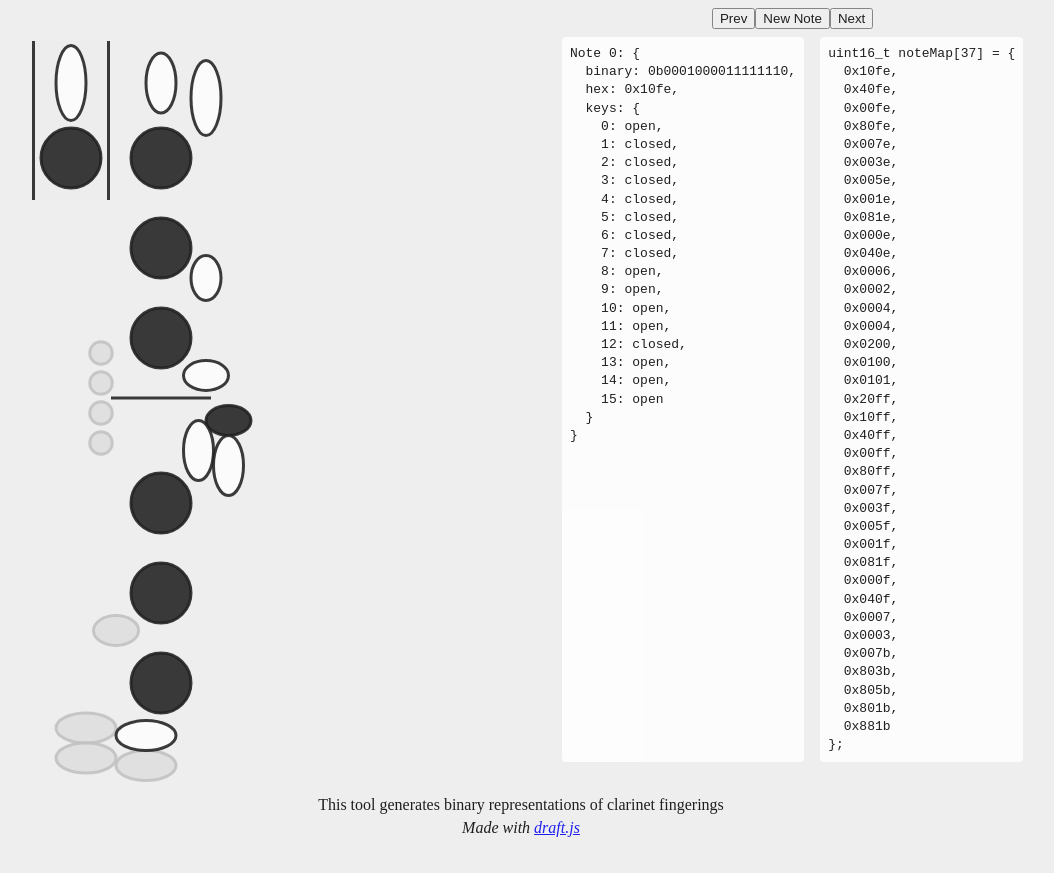
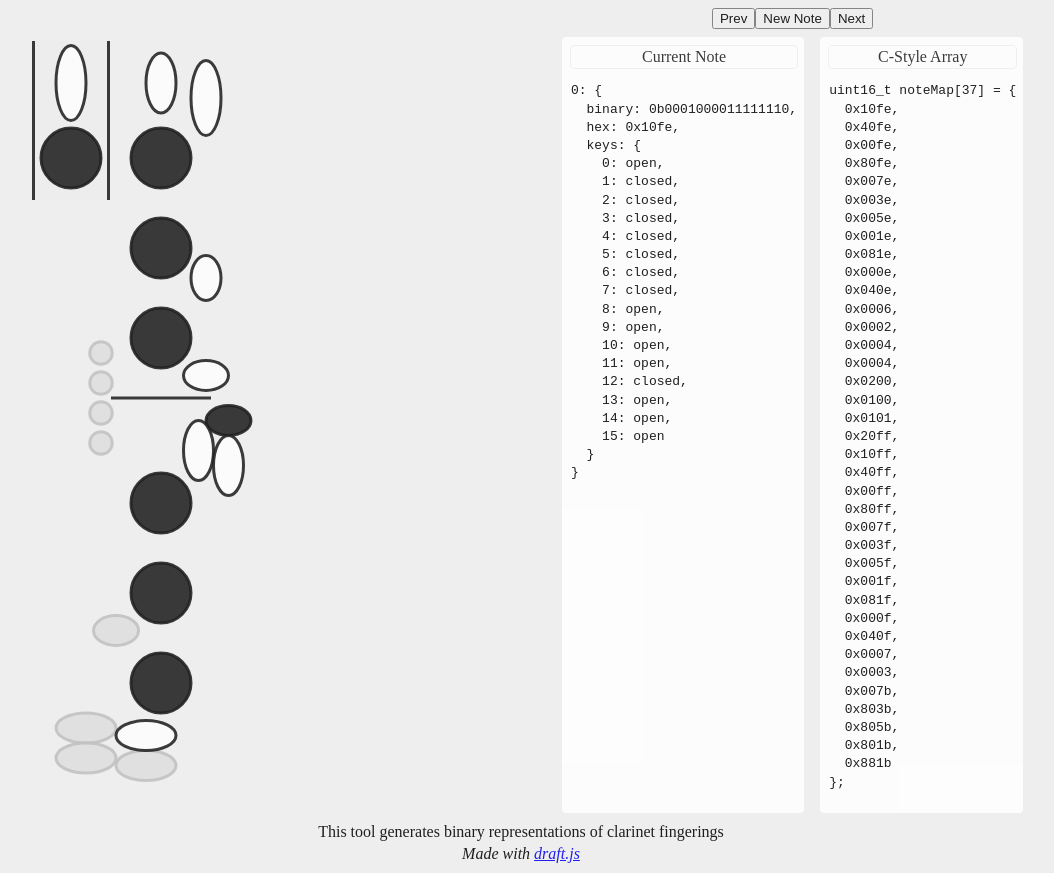
Before and after one commit to 0xdec/ECE395-Clarinet, a plain HTML site: page index.html in a window 1280 px wide. Shown: the whole page, without its empty margins (119-1173 px from the left). Before the commit the page ends 847 px from the top, so only its background shows below. Drawn offline with Linux system fonts and the light colour scheme.

Commit message:
More prettification

```diff
--- a/index.html
+++ b/index.html
@@ -21,41 +21,57 @@
       padding: 8px;
       box-sizing: border-box;
     }
-    pre {
-      background: #fff;
-      border-radius: 4px;
-
-      margin: 8px;
-      padding: 8px;
-    }
 
     .flex {
       display: flex;
       flex-wrap: wrap;
-      justify-content: space-around;
     }
     .flex.column {
       flex-direction: column;
     }
-    .flex.center {
+    .flex.row.center {
+      justify-content: center;
+    }
+    .flex.column.center {
+      align-items: center;
+    }
+    .flex.around {
+      justify-content: space-around;
+    }
+    .well {
+      background: #fff;
+      border-radius: 4px;
+      margin: 8px;
+      padding: 8px;
+    }
+    .well .title {
       text-align: center;
-      justify-content: center;
+      opacity: 0.87;
+      border: 1px solid #eee;
+      border-radius: 4px;
+      width: 100%;
     }
   </style>
 </head>
 
 <body>
-  <div class="flex">
+  <div class="flex row around">
     <div id="container"></div>
     <div>
-      <div class="flex center">
+      <div class="flex row center">
         <button type="button" onclick="prev()">Prev</button>
         <button type="button" onclick="create()">New Note</button>
         <button type="button" onclick="next()">Next</button>
       </div>
-      <div class="flex">
-        <pre id="info"></pre>
-        <pre id="code"></pre>
+      <div class="flex row">
+        <div id="info" class="flex column center well">
+          <span class="title"></span>
+          <pre></pre>
+        </div>
+        <div id="code" class="flex column center well">
+          <span class="title"></span>
+          <pre></pre>
+        </div>
       </div>
     </div>
   </div>
--- a/scripts/main.js
+++ b/scripts/main.js
@@ -247,10 +247,12 @@ var render = function() {
   var allHex = notes.map(note => note.hex).join(',\n  ');
 
   var info = document.getElementById('info');
-  info.textContent = `Note ${current}: ${json}`.replace(/"/g, '');
+  info.firstElementChild.textContent = 'Current Note';
+  info.lastElementChild.textContent = `${current}: ${json}`.replace(/"/g, '');
 
   var code = document.getElementById('code');
-  code.textContent = `uint16_t noteMap[${notes.length}] = {\n  ${allHex}\n};`;
+  code.firstElementChild.textContent = 'C-Style Array';
+  code.lastElementChild.textContent = `uint16_t noteMap[${notes.length}] = {\n  ${allHex}\n};`;
 };
 var edit = function(num) {
   current = num;
```
